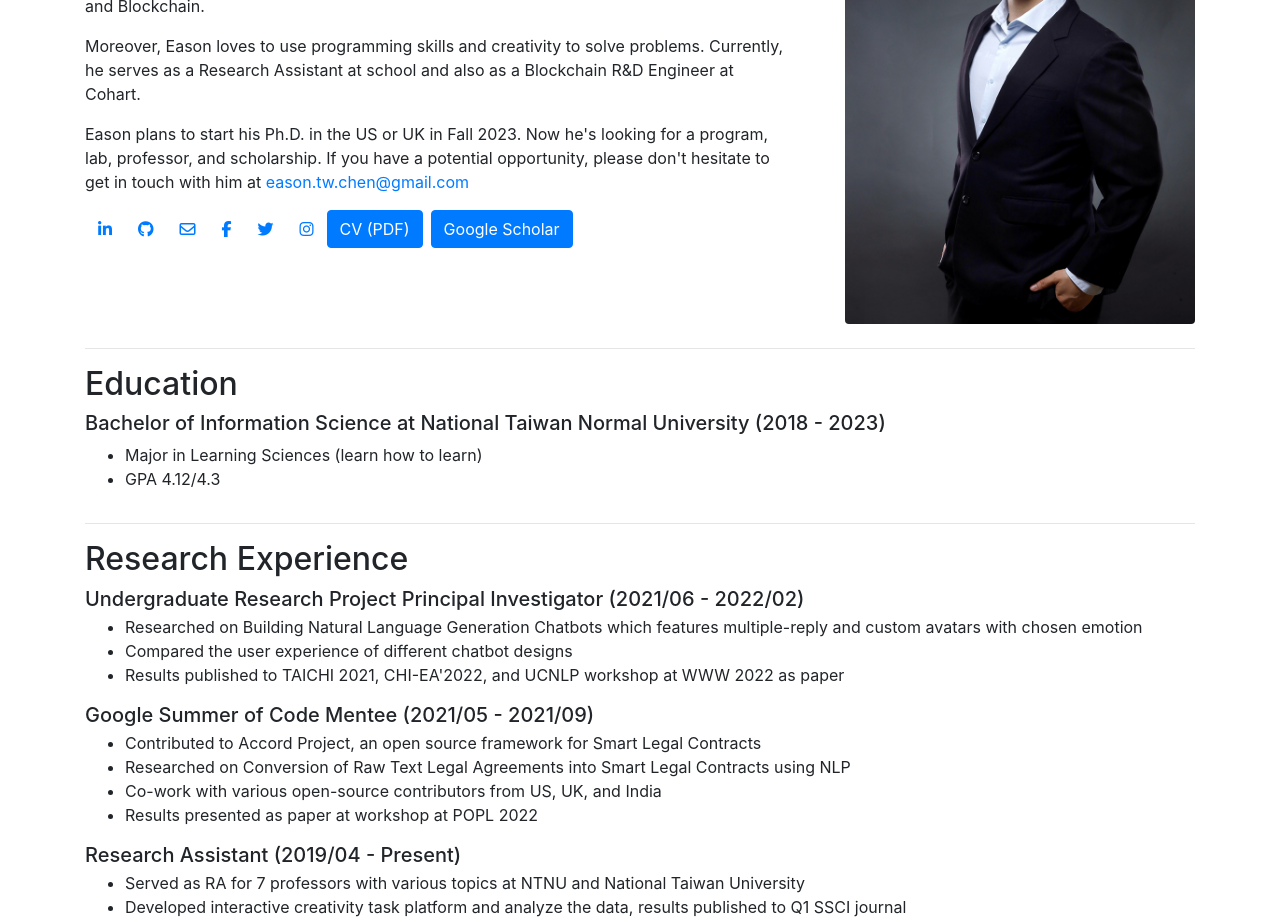
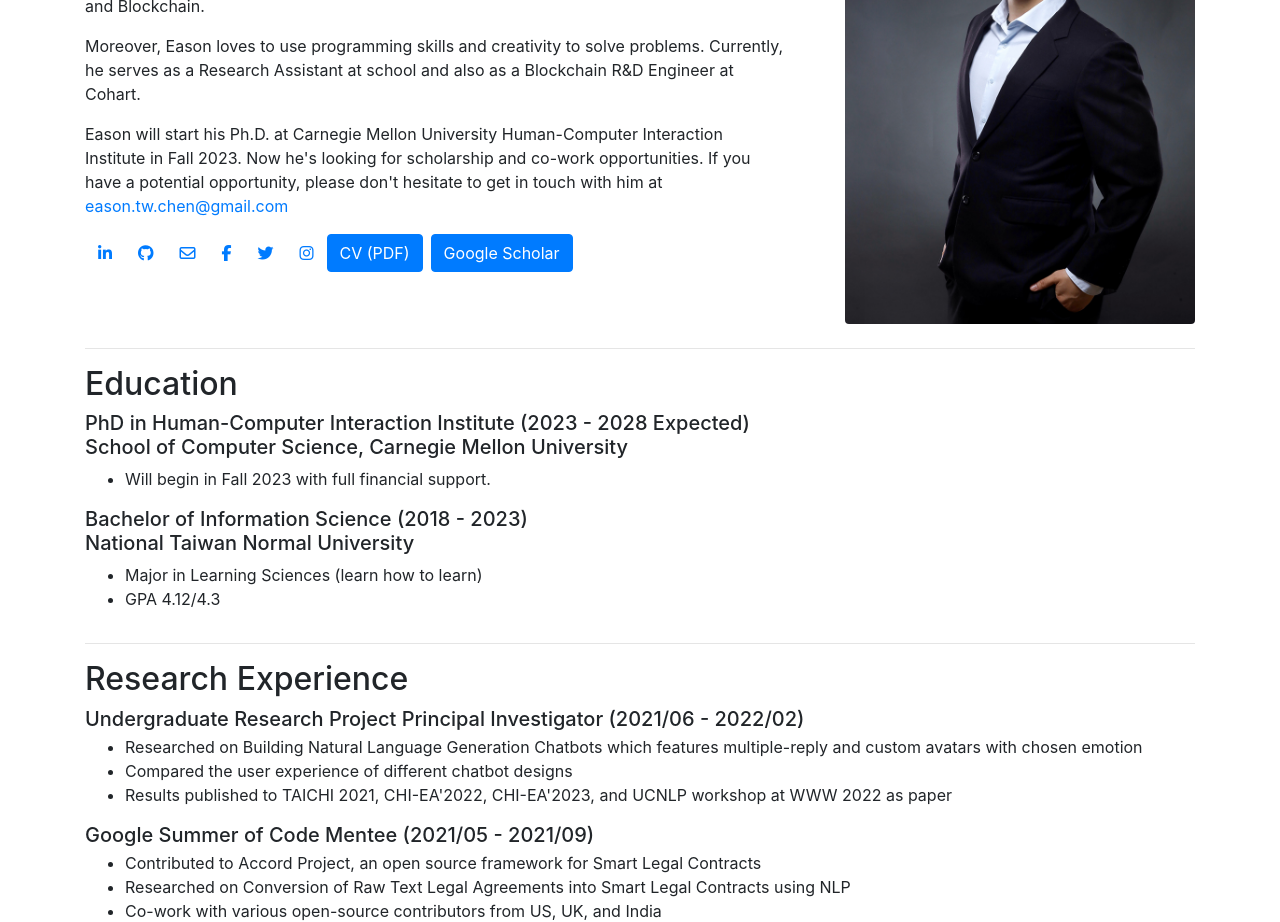
Before and after one commit to EasonC13/CV_Academic, a Nuxt app: page / in a window 1280 px wide. Shown: the part 320-1242 px from the top of the page. Built offline with nearby package versions, Linux system fonts and the light colour scheme.

Commit message:
update: 0411

```diff
--- a/components/About.vue
+++ b/components/About.vue
@@ -58,10 +58,11 @@
               school and also as a Blockchain R&D Engineer at Cohart.
             </p>
             <p>
-              Eason plans to start his Ph.D. in the US or UK in Fall 2023. Now
-              he's looking for a program, lab, professor, and scholarship. If
-              you have a potential opportunity, please don't hesitate to get in
-              touch with him<span class="d-md-none">.</span
+              Eason will start his Ph.D. at Carnegie Mellon University
+              Human-Computer Interaction Institute in Fall 2023. Now he's
+              looking for scholarship and co-work opportunities. If you have a
+              potential opportunity, please don't hesitate to get in touch with
+              him<span class="d-md-none">.</span
               ><span class="d-md-inline d-none">
                 at
                 <a
--- a/components/Education.vue
+++ b/components/Education.vue
@@ -4,8 +4,17 @@
     <div class="row">
       <div class="col-md">
         <h3 class="h5">
-          Bachelor of Information Science at National Taiwan Normal University
-          (2018 - 2023)
+          PhD in Human-Computer Interaction Institute (2023 - 2028 Expected)<br />
+          <span style="font-style: normal">School of Computer Science, </span
+          >Carnegie Mellon University
+        </h3>
+        <ul>
+          <!-- <li>2018 - 2023 (Excepted)</li> -->
+          <li>Will begin in Fall 2023 with full financial support.</li>
+        </ul>
+        <h3 class="h5">
+          Bachelor of Information Science (2018 - 2023)<br />
+          National Taiwan Normal University
         </h3>
         <ul>
           <!-- <li>2018 - 2023 (Excepted)</li> -->
--- a/components/Publications.vue
+++ b/components/Publications.vue
@@ -27,6 +27,25 @@ export default {
   data() {
     return {
       papers: [
+        // {
+        //   markdown:
+        //     "**Chen, E.**, Huang, R., Chen, H. S, Tseng, Y. H., Li, L. Y. (2023/07). GPTutor: a ChatGPT-powered programming tool for code explanation. Paper will be appeared as Late Breaking Work at International Conference on Artificial Intelligence in Education (AIED 2023).",
+        //   // pdf_link:
+        //   //   "https://www.frontiersin.org/articles/10.3389/fpsyg.2022.954946/full",
+        //   // doi: "https://doi.org/10.3389/fpsyg.2022.954946",
+        // },
+        {
+          markdown:
+            "**Chen, E.**, Roche, N., Tseng, Y. H., Hernandez, W., Shangguan, J, & A, Moore. (2023/05). Conversion of Legal Agreements into Smart Legal Contracts using NLP. Paper will be appeared at Workshop on Natural Language Processing for Knowledge Graph Creation in conjunction with The Web Conference (WWW’23)",
+          pdf_link: "https://arxiv.org/pdf/2210.08954.pdf",
+          // doi: "https://doi.org/10.3389/fpsyg.2022.954946",
+        },
+        {
+          markdown:
+            "**Chen, E.** (2023/04) Which Factors Predict the Chat Experience of a Natural Language Generation Dialogue Service? Paper will be appeared at Student Research Competition in Conference on Human Factors in Computing Systems Extended Abstracts (CHI EA 2023).",
+          // pdf_link:            "https://www.frontiersin.org/articles/10.3389/fpsyg.2022.954946/full",
+          // doi: "https://doi.org/10.3389/fpsyg.2022.954946",
+        },
         {
           markdown:
             "Ching-Lin Wu, Yu-Der Su, **Eason Chen**, Pei-Zhen Chen, Yu-Lin Chang and Hsueh-Chih Chen (2022). Development and Validation of Interactive Creativity Task Platform. Frontiers in Psychology, 13, Article 954946. (SSCI, IF = 4.232, 35/147 in Multidisciplinary Psychology, Q1)",
@@ -53,12 +72,12 @@ export default {
           pdf_link: "https://arxiv.org/pdf/2210.17209",
           doi: "https://doi.org/10.1145/3491101.3516800",
         },
-        {
-          markdown:
-            "**Eason Chen**, Niall Roche, Yuen-Hsien Tseng, Walter Hernandez, and Jiangbo Shangguan (2022/03). Conversion of Legal Agreements into Smart Legal Contracts using NLP. Technical Report at Google Summer of Code 2021",
-          pdf_link: "https://arxiv.org/pdf/2210.08954.pdf",
-          doi: "https://doi.org/10.48550/arXiv.2210.08954",
-        },
+        // {
+        //   markdown:
+        //     "**Eason Chen**, Niall Roche, Yuen-Hsien Tseng, Walter Hernandez, and Jiangbo Shangguan (2022/03). Conversion of Legal Agreements into Smart Legal Contracts using NLP. Technical Report at Google Summer of Code 2021",
+        //   pdf_link: "https://arxiv.org/pdf/2210.08954.pdf",
+        //   doi: "https://doi.org/10.48550/arXiv.2210.08954",
+        // },
         {
           markdown:
             "Niall Roche, Walter Hernandez, **Eason Chen**, Jérôme Siméon, Dan Selman (2022/01). Ergo--a programming language for Smart Legal Contracts. Paper presented at the Programming Languages and the Law workshop at Principles of Programming Languages Conference 2022 (POPL)",
--- a/components/RecommendationAccordion.vue
+++ b/components/RecommendationAccordion.vue
@@ -70,6 +70,15 @@ export default {
     return {
       recommendations: [
         {
+          name: "Shyevin S'ng",
+          title: "Co-Founder at Cohart",
+          relation: "Shyevin managed Eason directly",
+          date: "April 11, 2023",
+          image: "/assets/recommendation_imgs/shyevin.jpeg",
+          text_full: `It's been a pleasure to work with Eason, who is not only easygoing but also highly knowledgeable. From the start, I noticed that Eason is a super smart, hardworking, and flexible teammate who is always eager to learn new technology. In addition, his impressive research skills have made him a valuable asset to the team. Eason's positive attitude and collaborative nature make him a great team player. I have no doubt that he will achieve great things in the future, and I am excited to see his continued success.`,
+          text: `It's been a pleasure to work with Eason, who is not only easygoing but also highly knowledgeable. From the start, I noticed that Eason is a super smart, hardworking, and flexible teammate who is always eager to learn new technology. In addition, his impressive research skills have made him a valuable asset to the team. Eason's positive attitude and collaborative nature make him a great team player. I have no doubt that he will achieve great things in the future, and I am excited to see his continued success.`,
+        },
+        {
           name: "Khánh Lương",
           title: "Software Engineer at Cohart",
           relation: "Khánh is working with Eason on the same team",
--- a/components/ResearchExp.vue
+++ b/components/ResearchExp.vue
@@ -13,8 +13,8 @@
         </li>
         <li>Compared the user experience of different chatbot designs</li>
         <li>
-          Results published to TAICHI 2021, CHI-EA'2022, and UCNLP workshop at
-          WWW 2022 as paper
+          Results published to TAICHI 2021, CHI-EA'2022, CHI-EA'2023, and UCNLP
+          workshop at WWW 2022 as paper
         </li>
       </ul>
     </div>
@@ -32,7 +32,7 @@
         <li>
           Co-work with various open-source contributors from US, UK, and India
         </li>
-        <li>Results presented as paper at workshop at POPL 2022</li>
+        <li>Results present at workshop of POPL 2022 and WWW 2023 as paper</li>
       </ul>
     </div>
     <div>
```
Also changed, not shown: public/assets/recommendation_imgs/shyevin.jpeg (added).
